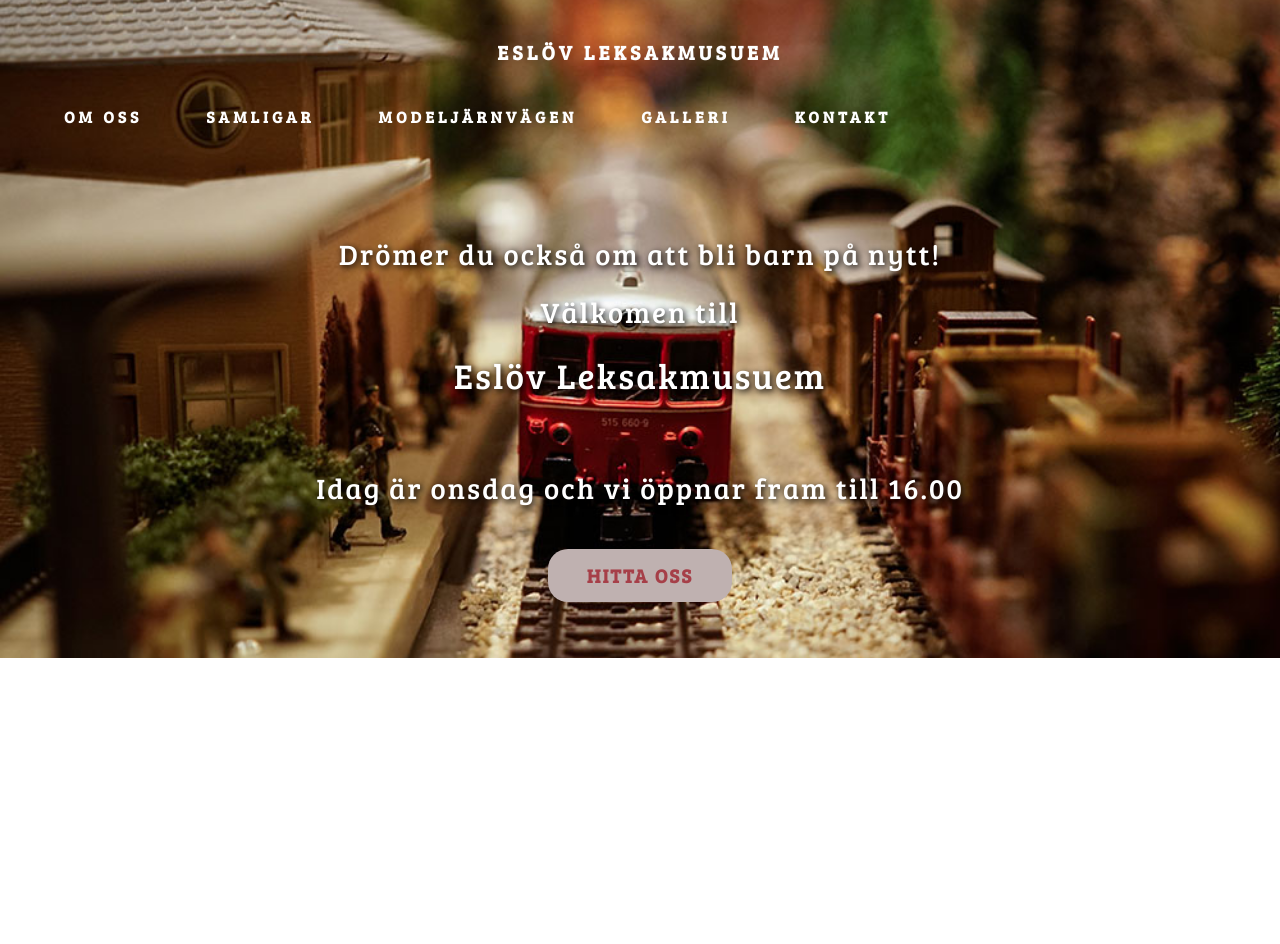
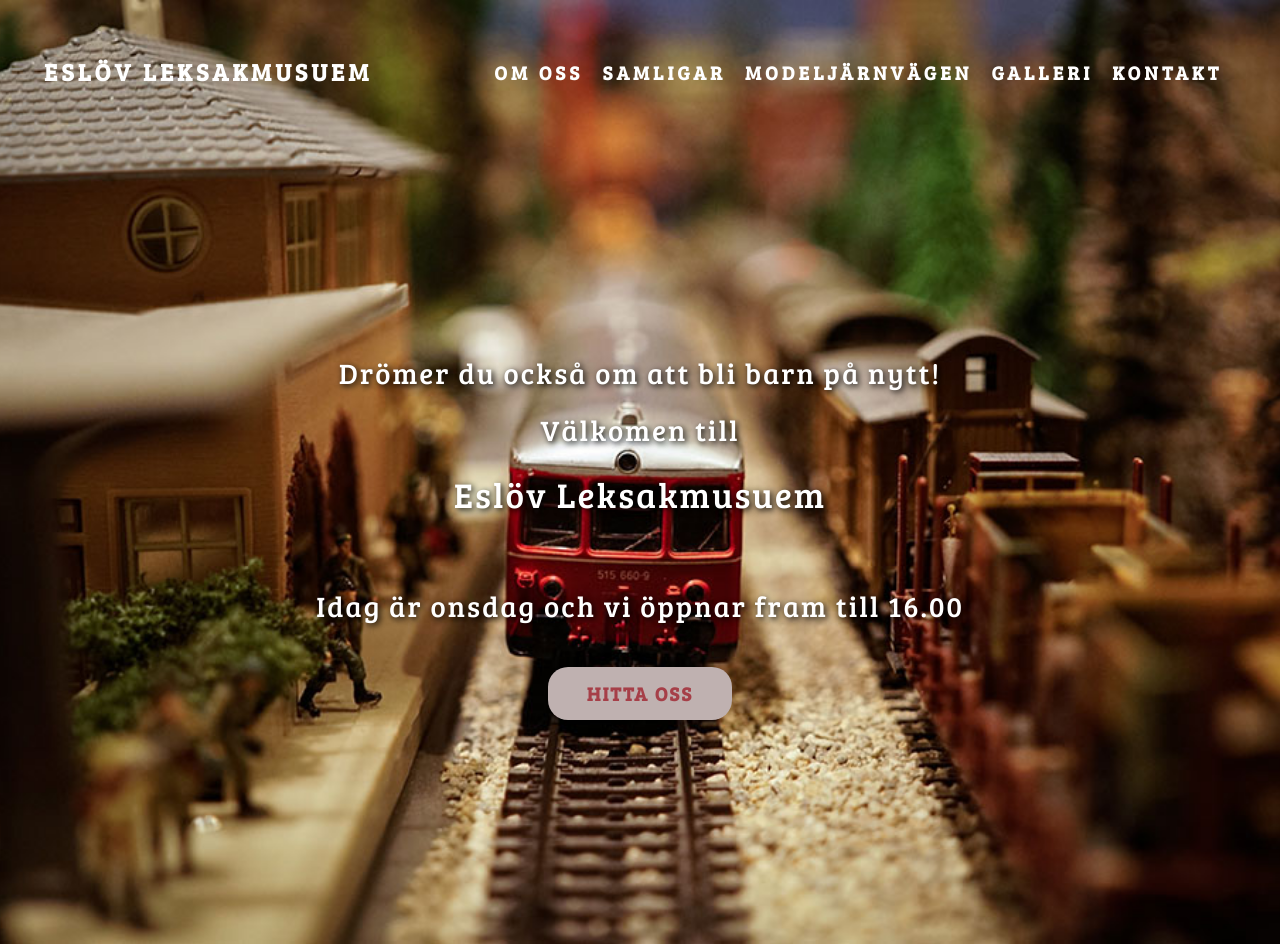
Before and after one commit to SavarinS/eslovsleksakmusuem, a React app: page / in a window 1280 px wide. Before the commit the page ends 800 px from the top, so only its background shows below. Built offline with nearby package versions, Linux system fonts and the light colour scheme; a web font is replaced by a local one.

Commit message:
Styled responsive header

```diff
--- a/src/Components/Header/Header.scss
+++ b/src/Components/Header/Header.scss
@@ -108,6 +108,7 @@
 //Breakpoints
 @media only screen and (min-width: 600px){
   .hero-image{
+    min-height: 100vh;
       h1{
           font-size: 2em;
       }
--- a/src/Components/Navigation/Navigation.js
+++ b/src/Components/Navigation/Navigation.js
@@ -14,7 +14,7 @@ class Navigation extends Component {
               </div>
               <Navbar.Toggle aria-controls="basic-navbar-nav" />
               <Navbar.Collapse id="basic-navbar-nav">
-              <Nav className="mr-auto">
+              <Nav className="mr-autot">
 
                 <NavLink to="omoss"> Om oss</NavLink>
                 <NavLink to="samligar"> Samligar</NavLink>
--- a/src/Components/Navigation/Navigation.scss
+++ b/src/Components/Navigation/Navigation.scss
@@ -14,7 +14,7 @@
 
 
             a {
-                //padding: 1.3em;
+                font-size: 1em;
                 font-family: 'Bree Serif', serif;
                 letter-spacing: 4px;
                 text-transform: uppercase;
@@ -38,47 +38,41 @@
 
 }
 
+@media (min-width: 992px) {
+    .navbar {
+        flex-flow: row wrap;
 
+        a {
+            font-size: 1em;
+            padding: 1em;
 
-
-@media (min-width: 900px){
-    .navbar-expand-lg {
-        flex-flow: row wrap;
-    }
-
-    #Navigation {
-        a {
-            margin: 0.5em;
-            padding: 0;
-            font-size: 1rem;
 
         }
 
-        .navbar-brand {
-            a {
-                font-size: 1rem;
-            }
+        .navbar-collapse {
+            justify-content: center;
+            flex-grow: 0;
+            margin:1em;
         }
     }
 }
 
+
+
+
+
 @media (min-width: 1200px){
-    .navbar-expand-lg {
-        flex-flow: row wrap;
+    .navbar {
+        justify-content: space-between;
+        a {
+            margin: 0.5em;
+            padding: 0;
+            font-size: 1.2em;
+        }
+
+        .navbar-collapse {
+            margin: 0.5;
+        }
     }
 
-    #Navigation {
-        a {
-            margin: 1em;
-            //padding: 1em;
-            font-size: 1.1em;
-
-        }
-
-        .navbar-brand {
-            a {
-                font-size: 1.1em;
-            }
-        }
-    }
 }
```
